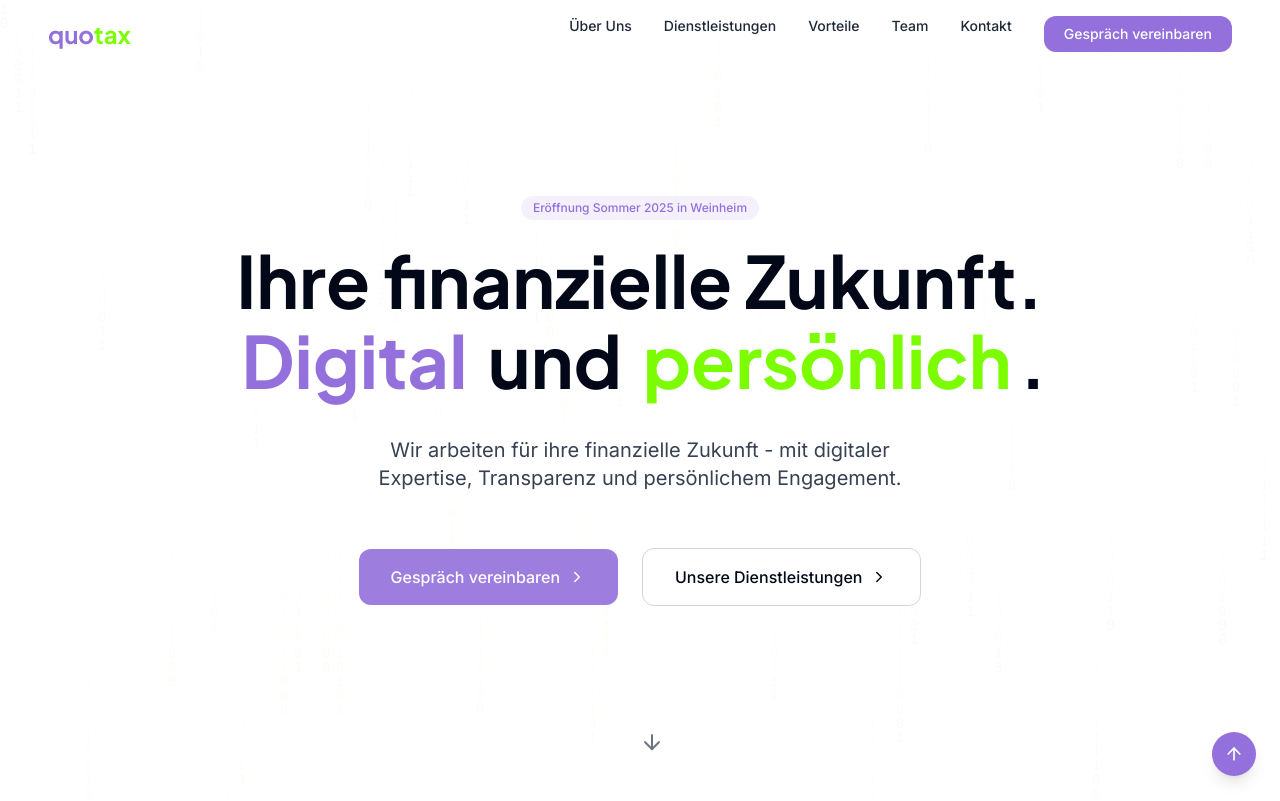
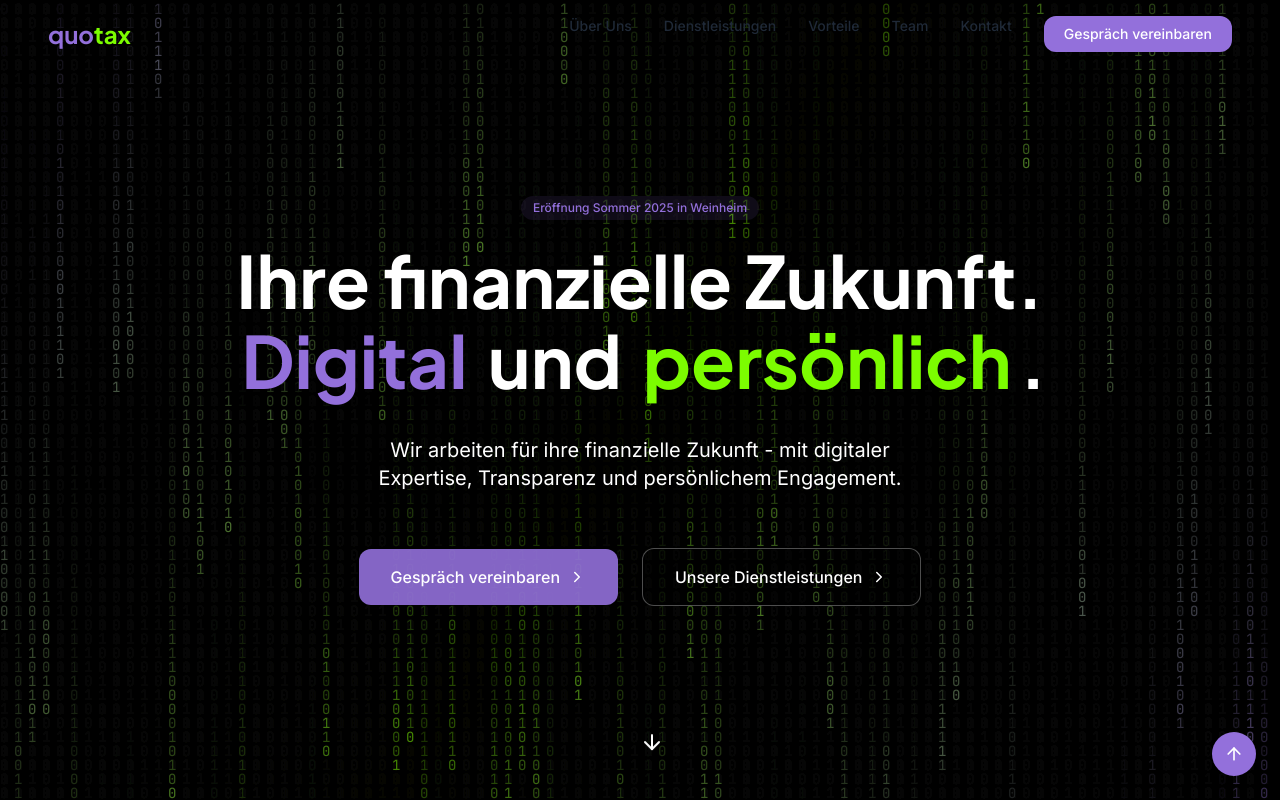
Before and after one commit to RalfJB/quotax-onepage-commitment, a React (Vite) app: page / in a window 1280 px wide. Shown: the top 801 px of the page. Built offline with nearby package versions, Linux system fonts and the light colour scheme.

Commit message:
Update digital background component
Updated the digital background component.

```diff
--- a/src/components/DigitalBackground.tsx
+++ b/src/components/DigitalBackground.tsx
@@ -33,27 +33,37 @@ const DigitalBackground = () => {
 
     // Create color gradient for text
     const gradient = ctx.createLinearGradient(0, 0, width, height);
-    gradient.addColorStop(0, 'rgba(147, 112, 219, 0.1)'); // Light purple with low opacity
-    gradient.addColorStop(0.5, 'rgba(124, 252, 0, 0.1)'); // Light green with low opacity
-    gradient.addColorStop(1, 'rgba(147, 112, 219, 0.1)'); // Light purple with low opacity
+    gradient.addColorStop(0, 'rgba(147, 112, 219, 0.8)'); // Light purple with higher opacity
+    gradient.addColorStop(0.5, 'rgba(124, 252, 0, 0.8)'); // Light green with higher opacity
+    gradient.addColorStop(1, 'rgba(147, 112, 219, 0.8)'); // Light purple with higher opacity
 
     const draw = () => {
-      ctx.fillStyle = 'rgba(255, 255, 255, 0.05)';
+      // Black background with some transparency to create trail effect
+      ctx.fillStyle = 'rgba(0, 0, 0, 0.05)';
       ctx.fillRect(0, 0, width, height);
 
       ctx.fillStyle = gradient;
       ctx.font = `${fontSize}px "JetBrains Mono", monospace`;
 
       for (let i = 0; i < drops.length; i++) {
+        // Random binary digit
         const text = binaryDigits[Math.floor(Math.random() * binaryDigits.length)];
         const x = i * fontSize;
         const y = drops[i] * fontSize;
 
+        // Random opacity to make some characters brighter
+        const opacity = Math.random() * 0.5 + 0.5;
+        ctx.globalAlpha = opacity;
+
         ctx.fillText(text, x, y);
+        ctx.globalAlpha = 1;
 
+        // Randomly reset the drop position to create varied effect
         if (y > height && Math.random() > 0.975) {
           drops[i] = 0;
         }
+
+        // Increase drop position
         drops[i]++;
       }
     };
@@ -69,7 +79,7 @@ const DigitalBackground = () => {
     <canvas
       ref={canvasRef}
       className="fixed top-0 left-0 w-full h-full pointer-events-none z-0"
-      style={{ opacity: 0.4 }}
+      style={{ opacity: 0.7 }}
     />
   );
 };
--- a/src/components/Hero.tsx
+++ b/src/components/Hero.tsx
@@ -1,3 +1,4 @@
+
 import { useEffect, useRef } from 'react';
 import { ArrowDown, ChevronRight } from 'lucide-react';
 import DigitalBackground from './DigitalBackground';
@@ -22,7 +23,11 @@ const Hero = () => {
     <section className="relative h-screen w-full overflow-hidden flex flex-col items-center justify-center px-6 md:px-12 lg:px-24">
       <DigitalBackground />
 
-      <div className="z-10 max-w-4xl text-center animate-fade-in-up" style={{ animationDelay: '0.3s' }}>
+      <div
+        ref={heroRef}
+        className="z-10 max-w-4xl text-center animate-fade-in-up glass-morphism"
+        style={{ animationDelay: '0.3s' }}
+      >
         <div className="quotax-badge bg-purple/10 text-purple mb-6 backdrop-blur-sm">
           Eröffnung Sommer 2025 in Weinheim
         </div>
@@ -30,12 +35,12 @@ const Hero = () => {
           Ihre finanzielle Zukunft.
           <br/>
           <div className="mt-2">
-            <span className="text-purple bg-white/40 backdrop-blur-sm px-2 py-1 rounded">Digital</span>
+            <span className="text-purple bg-black/20 backdrop-blur-sm px-2 py-1 rounded">Digital</span>
             {" "}und{" "}
-            <span className="text-green bg-white/40 backdrop-blur-sm px-2 py-1 rounded">persönlich</span>.
+            <span className="text-green bg-black/20 backdrop-blur-sm px-2 py-1 rounded">persönlich</span>.
           </div>
         </h1>
-        <p className="text-lg md:text-xl text-gray-700 max-w-2xl mx-auto mb-10 text-balance bg-white/60 backdrop-blur-sm p-4 rounded-lg">
+        <p className="text-lg md:text-xl text-white max-w-2xl mx-auto mb-10 text-balance bg-black/30 backdrop-blur-sm p-4 rounded-lg">
           Wir arbeiten für ihre finanzielle Zukunft - mit digitaler Expertise, Transparenz und persönlichem Engagement.
         </p>
         <div className="flex flex-col sm:flex-row items-center justify-center gap-4 sm:gap-6">
@@ -48,7 +53,7 @@ const Hero = () => {
           </a>
           <a
             href="#services"
-            className="px-8 py-4 border border-gray-300 bg-white/50 backdrop-blur-sm rounded-lg font-medium transition-all duration-300 hover:shadow-md hover:border-purple hover:text-purple flex items-center gap-2 w-full sm:w-auto justify-center group"
+            className="px-8 py-4 border border-white/30 bg-black/30 backdrop-blur-sm text-white rounded-lg font-medium transition-all duration-300 hover:shadow-md hover:border-purple hover:text-purple flex items-center gap-2 w-full sm:w-auto justify-center group"
           >
             Unsere Dienstleistungen
             <ChevronRight size={18} className="group-hover:translate-x-1 transition-transform" />
@@ -57,7 +62,7 @@ const Hero = () => {
       </div>
 
       <div className="absolute bottom-10 left-1/2 transform -translate-x-1/2 animate-bounce cursor-pointer z-10">
-        <a href="#about" className="text-gray-500 hover:text-purple transition-colors duration-300">
+        <a href="#about" className="text-white hover:text-purple transition-colors duration-300">
           <ArrowDown size={24} />
         </a>
       </div>
--- a/src/pages/Index.tsx
+++ b/src/pages/Index.tsx
@@ -50,7 +50,12 @@ const Index = () => {
   }, []);
 
   return (
-    <div className="flex flex-col min-h-screen">
+    <div className="flex flex-col min-h-screen bg-black text-white">
+      {/* Progress bar */}
+      <div className="progress-container">
+        <div id="progressBar" className="progress-bar"></div>
+      </div>
+
       <Navbar />
       <main className="flex-grow">
         <Hero />
```
